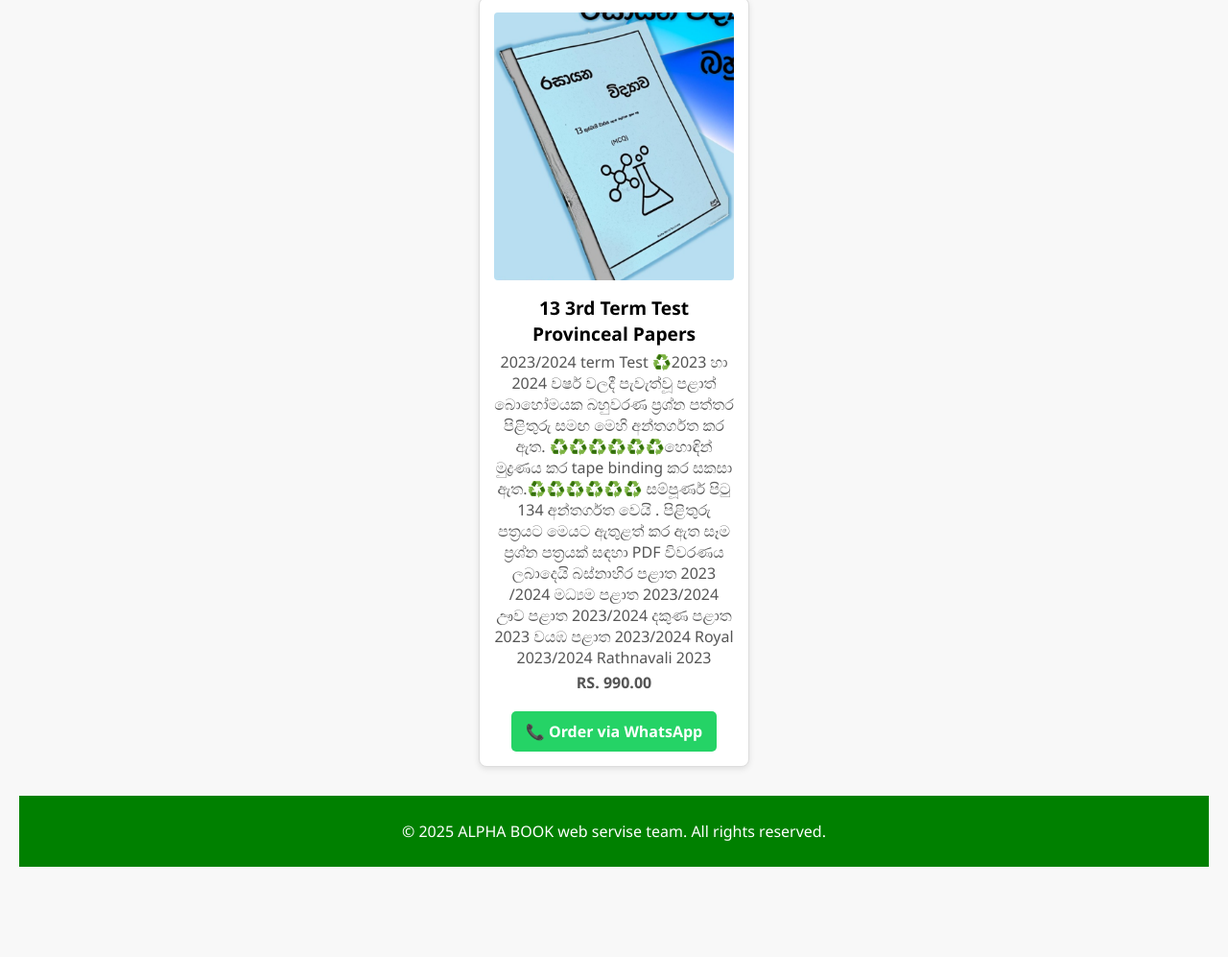
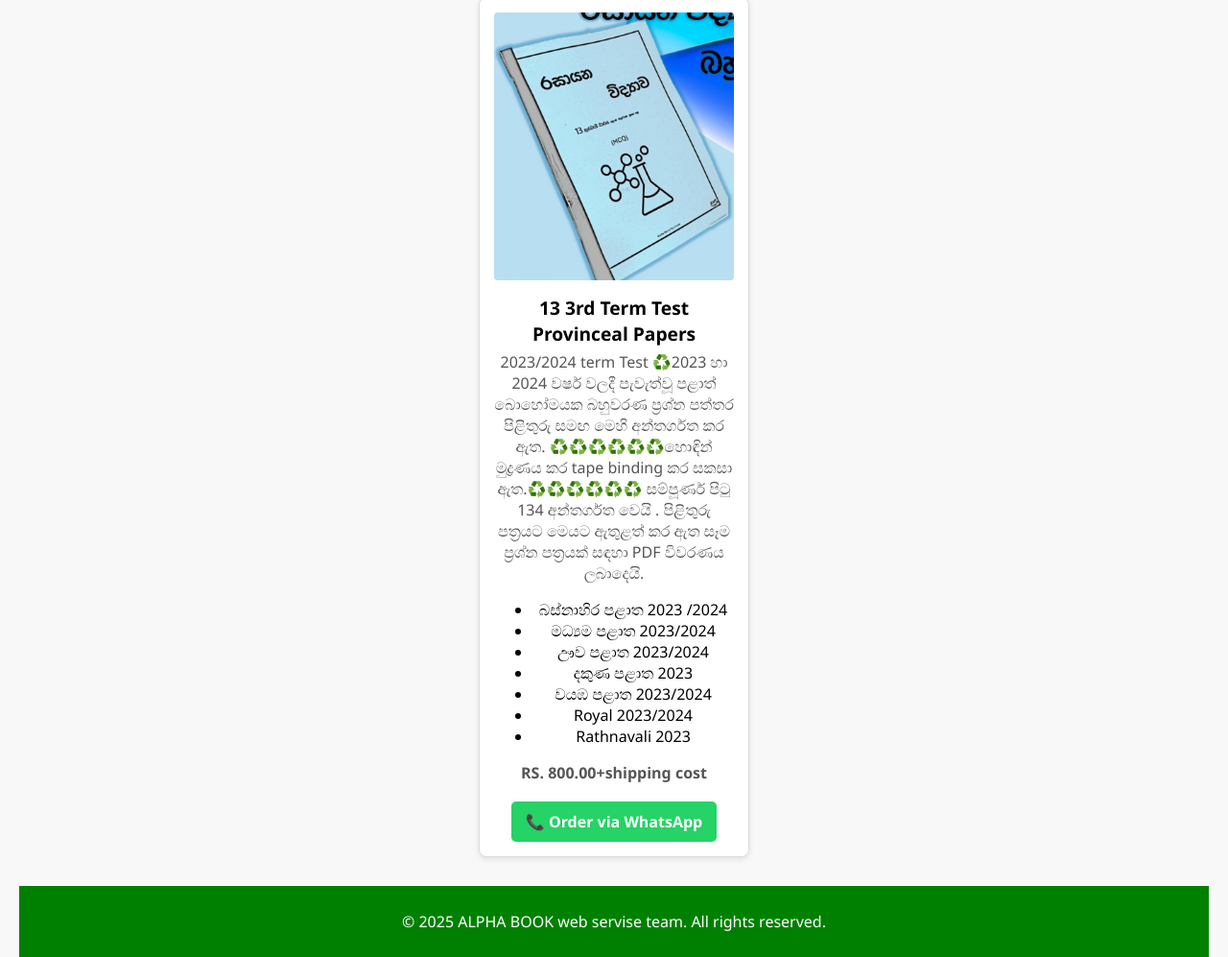
Before and after one commit to Bright-logic-2025/Bright-Logic, a plain HTML site: page index.html in a window 1280 px wide. Shown: the part 517-1514 px from the top of the page at 96% size. Before the commit the page ends 1420 px from the top, so only its background shows below. Drawn offline with Linux system fonts and the light colour scheme.

Commit message:
Update index.html

```diff
--- a/index.html
+++ b/index.html
@@ -26,15 +26,25 @@
 
 සම්පූර්ණ පිටු 134 අන්තර්ගත වෙයි .
 පිළිතුරු පත්‍රයට මෙයට ඇතුළත් කර ඇත
- සෑම ප්‍රශ්න පත්‍රයක් සඳහා PDF විවරණය ලබාදෙයි
-  බස්නාහිර පළාත 2023  /2024
-  මධ්‍යම පළාත   2023/2024
-  ඌව පළාත  2023/2024
-  දකුණ පළාත 2023
-  වයඹ පළාත  2023/2024
-  Royal 2023/2024
-  Rathnavali 2023</p>
-            <p class="price"> RS. 990.00</p>
+ සෑම ප්‍රශ්න පත්‍රයක් සඳහා PDF විවරණය ලබාදෙයි.
+                  <ul>
+  <li>බස්නාහිර පළාත 2023  /2024</li>
+  <li>මධ්‍යම පළාත   2023/2024</li>
+  <li>ඌව පළාත  2023/2024</li>
+  <li>දකුණ පළාත 2023</li>
+  <li>වයඹ පළාත  2023/2024</li>
+  <li>Royal 2023/2024</li>
+  <li>Rathnavali 2023</li>
+
+</ul>
+
+
+
+
+
+
+  </p>
+            <p class="price"> RS. 800.00+shipping cost</p>
             <a class="whatsapp-button"
                 href="https://wa.me/+94766559505?text=Hi, I'm interested in buying '13 3rd Term Test Provinceal Papers'" target="_blank">
                 📞 Order via WhatsApp
```
